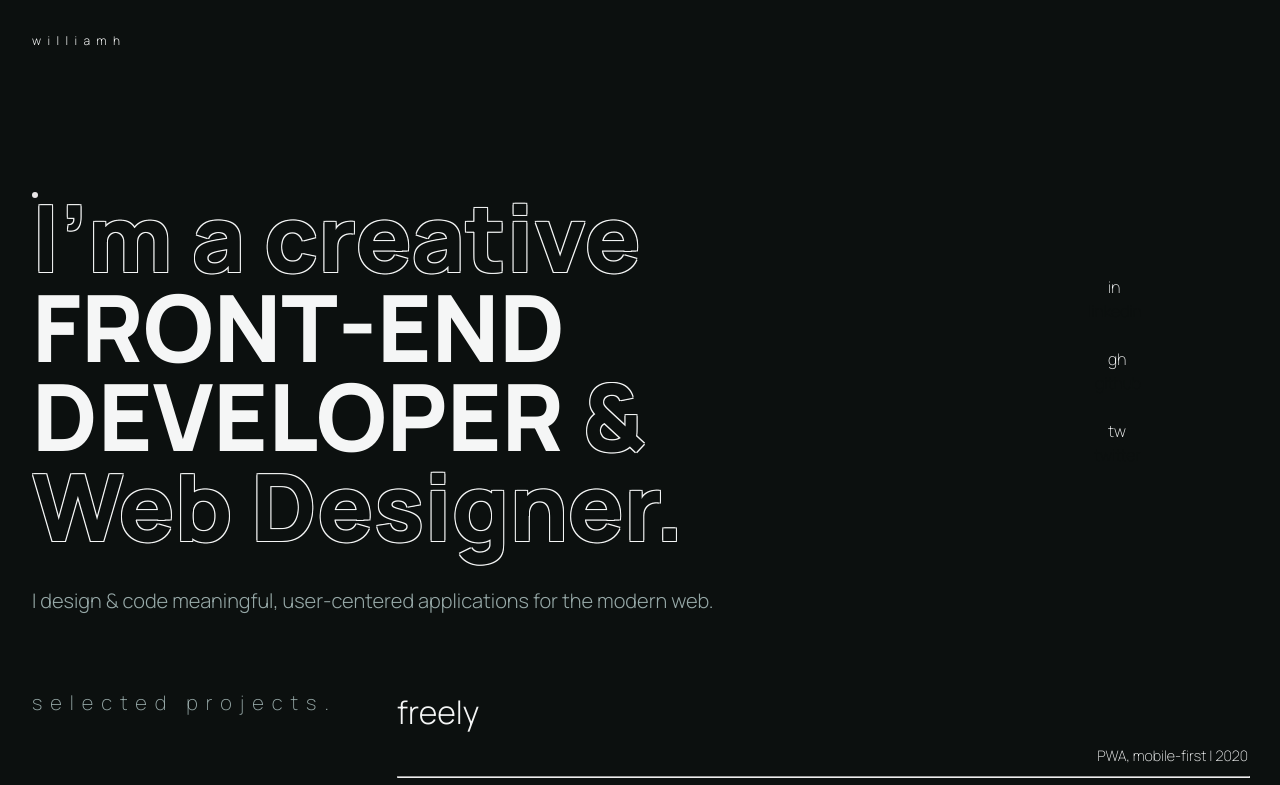
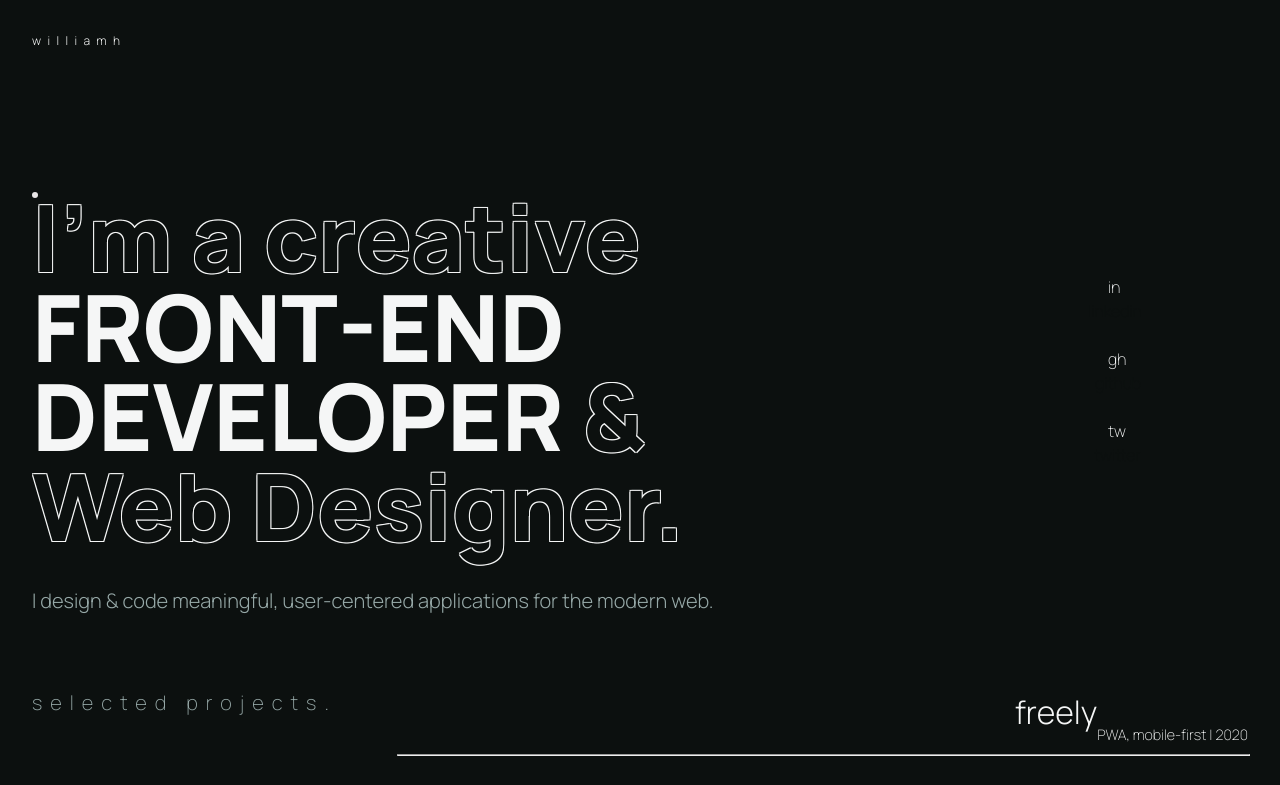
Before and after one commit to williamhzo/williamh.io, a React (Create React App) app: page / in a window 1280 px wide. Shown: the top 785 px of the page. Built offline with nearby package versions, Linux system fonts and the light colour scheme.

Commit message:
minor tweaks on layout

```diff
--- a/src/Components/ProjectInfo.jsx
+++ b/src/Components/ProjectInfo.jsx
@@ -2,7 +2,8 @@ import React from 'react';
 
 const Project = ({ name, technologies, description, link }) => {
   return (
-    <div className='projects__hover'>
+    <>
+      <div className="projects__description">
         <h5 className="section__subtitle">
           <a
             href={link}
@@ -13,12 +14,11 @@ const Project = ({ name, technologies, description, link }) => {
             {name}
           </a>
         </h5>
-      <div className="projects__description">
         {/* <p className="projects__technologies">{technologies}</p> */}
         <p className="projects__info">{description}</p>
       </div>
       <hr className="content__separator"></hr>
-    </div>
+    </>
   );
 };
 
```
Lines whose indentation alone changed are shown as unchanged.
